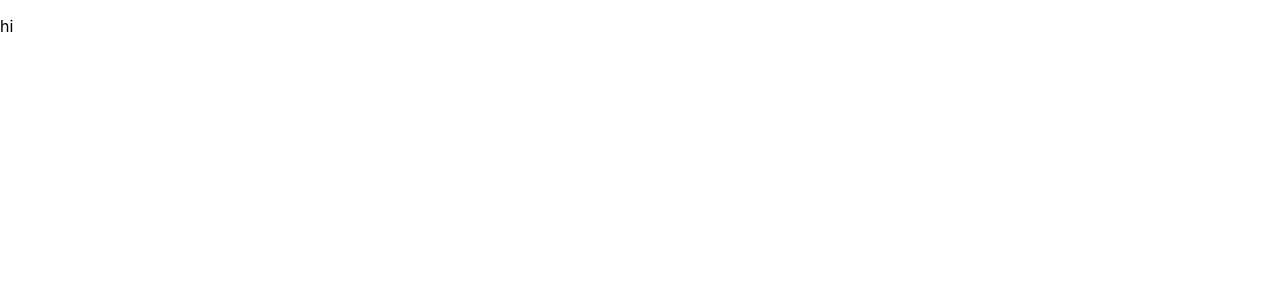
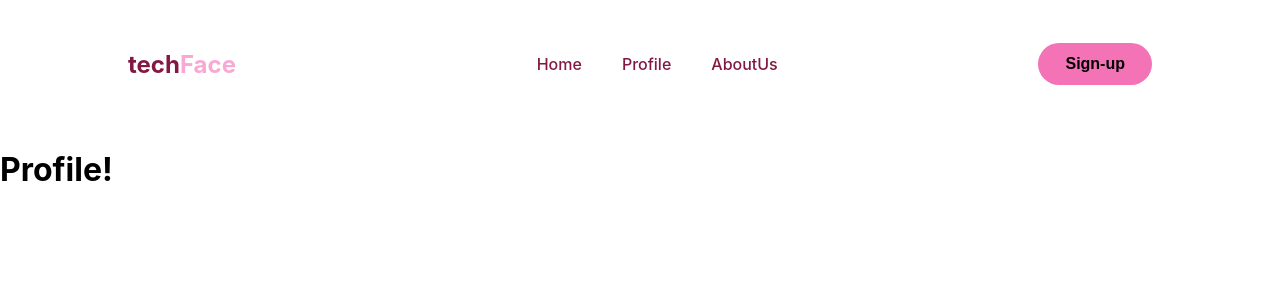
Before and after one commit to MaureenMurugi/techFace, a React (Create React App) app: page /aboutUs in a window 1280 px wide. Shown: the top 300 px of the page. Built offline with nearby package versions, Linux system fonts and the light colour scheme.

Commit message:
Add styles to navbar

```diff
--- a/package.json
+++ b/package.json
@@ -8,9 +8,11 @@
     "@testing-library/user-event": "^13.5.0",
     "react": "^18.2.0",
     "react-dom": "^18.2.0",
+    "react-icons": "^4.4.0",
     "react-router": "^5.2.0",
-    "react-router-dom": "^5.3.4",
+    "react-router-dom": "^5.2.0",
     "react-scripts": "5.0.1",
+    "styled-components": "^5.3.6",
     "web-vitals": "^2.1.4"
   },
   "scripts": {
--- a/public/index.html
+++ b/public/index.html
@@ -24,7 +24,7 @@
       work correctly both with client-side routing and a non-root public URL.
       Learn how to configure a non-root public URL by running `npm run build`.
     -->
-    <title>React App</title>
+    <title>techFace</title>
   </head>
   <body>
     <noscript>You need to enable JavaScript to run this app.</noscript>
--- a/src/App.js
+++ b/src/App.js
@@ -1,8 +1,26 @@
 import './App.css';
+import {Route, Switch} from "react-router-dom";
+import NavBar from './Components/NavBar';
+import Home from './Components/Home';
+import AboutUs from './Components/AboutUs';
+import Profile from './Components/Profile';
 
 function App() {
   return (
-   <p>hi</p>
+    <div>
+    <NavBar />
+      <Switch>
+        <Route exact path="/profile">
+          <AboutUs />
+        </Route>
+        <Route exact path="/aboutUs">
+          <Profile />
+        </Route>
+        <Route exact path="/">
+          <Home />
+        </Route>
+      </Switch>
+        </div>
   )
 }
 
--- a/src/Components/AboutUs.js
+++ b/src/Components/AboutUs.js
@@ -0,0 +1,11 @@
+
+
+function AboutUs() {
+    return (
+        <div>
+            <h1>This!</h1>
+        </div>
+    )
+}
+
+export default AboutUs
--- a/src/Components/Home.js
+++ b/src/Components/Home.js
@@ -0,0 +1,20 @@
+import user from "../Components/data/user"
+
+function Home(props) {
+    props=user;
+    return (
+        <div className="section">
+            <div className="photo">
+                {/* <img></img> */}
+                <div className="info">
+                    <h2>{props.userName}</h2>
+                    <p>{props.skill}</p>
+                </div>
+
+            </div>
+
+      </div>
+    )
+}
+
+export default Home
--- a/src/Components/NavBar.js
+++ b/src/Components/NavBar.js
@@ -1,14 +1,19 @@
 import { NavLink } from "react-router-dom";
 
 function NavBar() {
+
     return (
-        <div>
-            <NavLink exact to="/">Home</NavLink>
-            <NavLink exact to="/">Profile</NavLink>
-            <NavLink exact to="/">AboutUs</NavLink>
-
-
-        </div>
+        <header>
+           <h2 className="logo">tech<span>Face</span></h2>
+            <nav>
+                <ul>
+                    <li><NavLink  exact to="/">Home</NavLink></li>
+                    <li><NavLink  exact to="/profile">Profile</NavLink></li>
+                    <li><NavLink  exact to="/aboutUs">AboutUs</NavLink></li>
+                </ul>
+            </nav>
+            <button className="cta">Sign-up</button>
+        </header>
 
     )
 }
--- /dev/null
+++ b/src/Components/Profile.js
@@ -0,0 +1,11 @@
+
+
+function Profile() {
+    return (
+      <div>
+        <h1>Profile!</h1>
+      </div>
+    );
+  }
+
+export default Profile
--- /dev/null
+++ b/src/Components/data/user.js
@@ -0,0 +1,5 @@
+const user = {
+    userName: "Maureen Murugi",
+    skill: "Web Developer"
+
+}
--- a/src/index.css
+++ b/src/index.css
@@ -11,3 +11,46 @@ code {
   font-family: source-code-pro, Menlo, Monaco, Consolas, 'Courier New',
     monospace;
 }
+
+
+li,a,button {
+  font-weight: 500;
+  font-size: 16px;
+  color: #831843;
+  text-decoration: none;
+}
+
+header {
+  display: flex;
+  justify-content: space-between;
+  align-items: center;
+  padding: 30px 10%;
+}
+
+.logo{
+  cursor: pointer;
+  color: #831843;
+}
+
+span {
+  color: #f9a8d4;
+}
+
+li{
+  display: inline-block;
+  padding: 0px 20px;
+  transition: all 0.3s ease 0s;
+}
+.cta{
+  background-color: #f472b6;
+  color: black;
+  text-decoration: none;
+  border: 2px solid transparent;
+  font-weight: bold;
+  padding: 10px 25px;
+  border-radius: 30px;
+  transition: transform .4s;
+}
+.cta :hover{
+  transform:scale(1.2);
+}
--- a/src/index.js
+++ b/src/index.js
@@ -3,11 +3,15 @@ import ReactDOM from 'react-dom/client';
 import './index.css';
 import App from './App';
 import reportWebVitals from './reportWebVitals';
+import { BrowserRouter } from 'react-router-dom';
 
 const root = ReactDOM.createRoot(document.getElementById('root'));
 root.render(
   <React.StrictMode>
+    <BrowserRouter>
     <App />
+    </BrowserRouter>
+
   </React.StrictMode>
 );
 
```
Also changed, not shown: src/Components/ProfileForm.js (+11 -0 lines), src/Images/logo.jpg (added), 1 other file (tests, documents, lock files or other folders).
